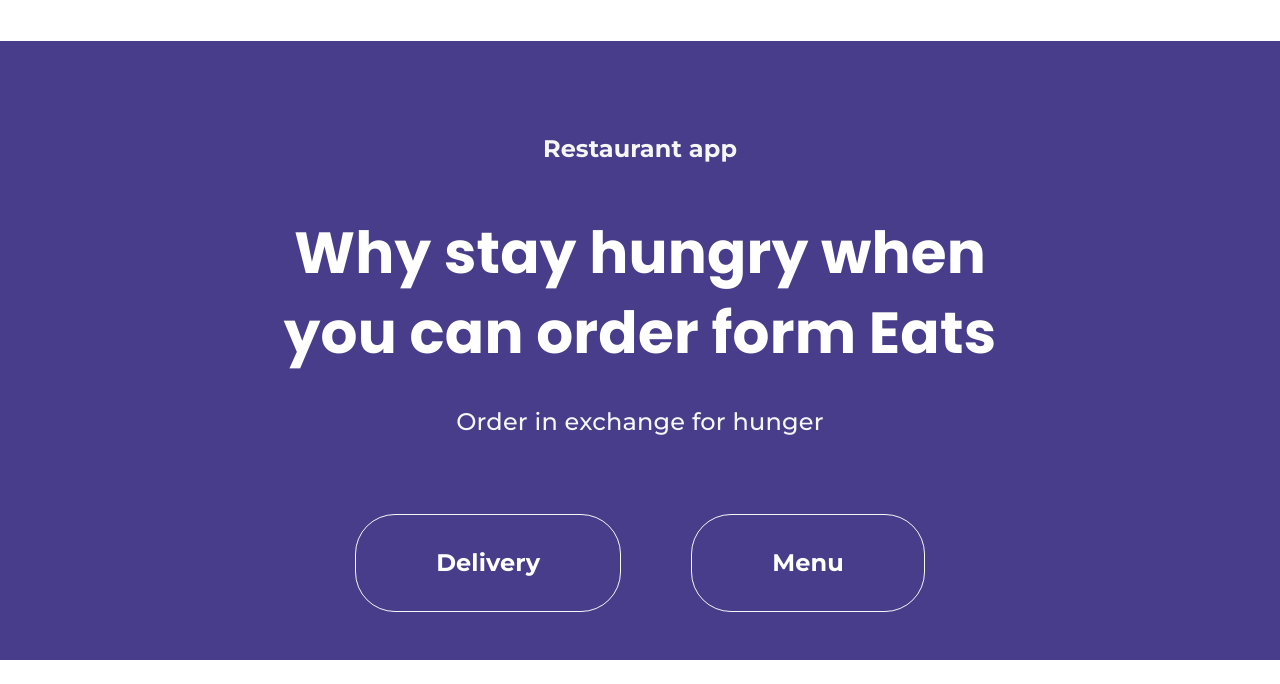
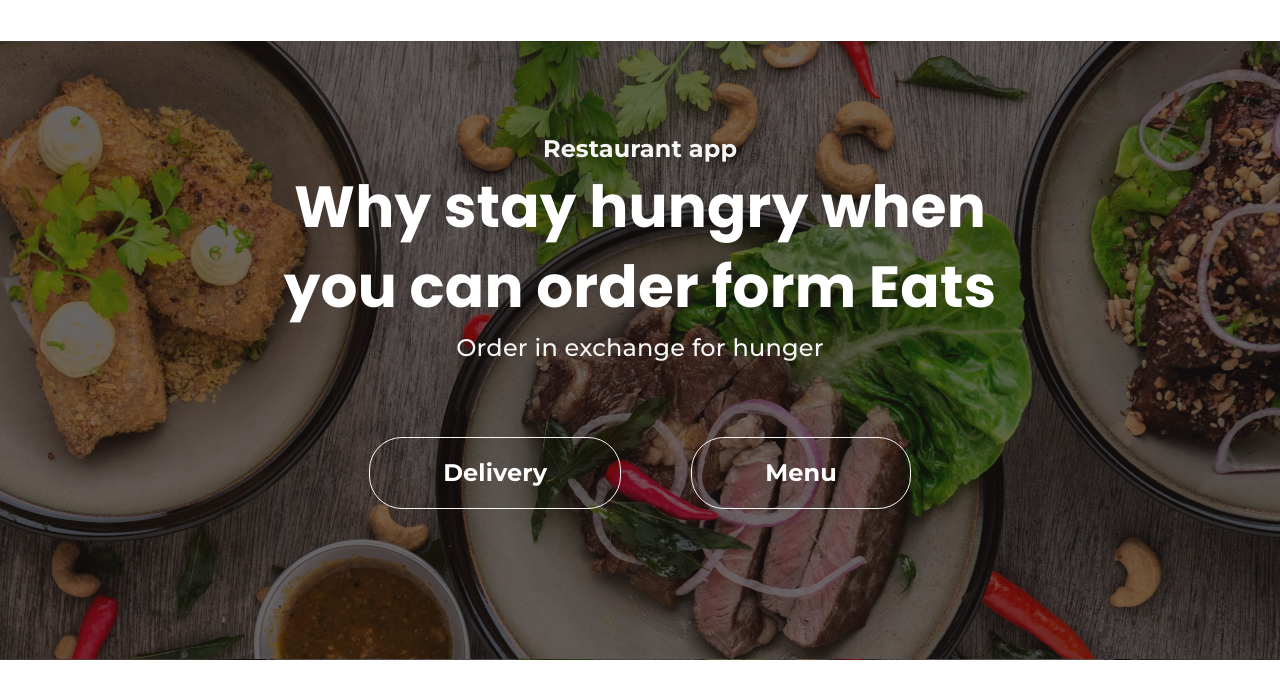
Before and after one commit to ecs-speedwagon/Eats, a plain HTML site: page index.html in a window 1280 px wide. Shown: the part 116-800 px from the top of the page. Drawn offline with nearby package versions, Linux system fonts and the light colour scheme.

Commit message:
awesome hw

```diff
--- a/css/styles.css
+++ b/css/styles.css
@@ -41,8 +41,9 @@ ul{
     color: var(--first-color);
 }
 .main-container{
-    background-color: darkslateblue;
+    background-image:url(./Rectangle\ 48.png) ;
     height: 619px;
+
 }
 .main-div-p{
     font-family: "Montserrat";
@@ -66,8 +67,8 @@ ul{
     color: var(--second-color);
     margin-top: 0;
     margin-bottom: 0;
-    padding-top:  46px;
-    padding-bottom: 30px;
+    padding-bottom: 2px;
+    box-sizing: content-box;
 }
 .main-div-sp{
     font-family: "Montserrat";
@@ -95,9 +96,9 @@ text-align: left;
 color: var(--second-color);
 background-color: inherit;
 border: 1px solid var(--third-color);
-border-radius: 40px;
-padding: 30px 80px;
-margin-top: 73px;
+border-radius: 33px;
+padding: 17px 73px;
+margin-top: 70px;
 
 }
 .main-button-one:hover{
--- a/index.html
+++ b/index.html
@@ -9,7 +9,8 @@
     <title>Eats</title>
 </head>
 <body>
-    <header class="container">
+    <div class="container">
+        <header>
             <div class="header-div">
                 <ul class="logo">
                     <li><img src="./img/логотип скачать.png"></li>
@@ -22,7 +23,7 @@
                     </ul>
             </div>
         </header>
-    <main class="container">
+        <main>
             <div class="main-container">
                 <div class="main-div">
                     <p class="main-div-p">Restaurant app</p>
@@ -35,6 +36,6 @@
                 </div>
             </div>
         </main>
-
+    </div>
 </body>
 </html>
```
Also changed, not shown: css/Rectangle 48.png (added), img/Rectangle 48.png (added). Lines whose indentation alone changed are shown as unchanged.
